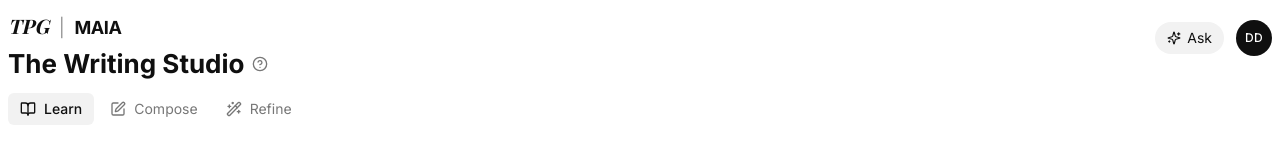
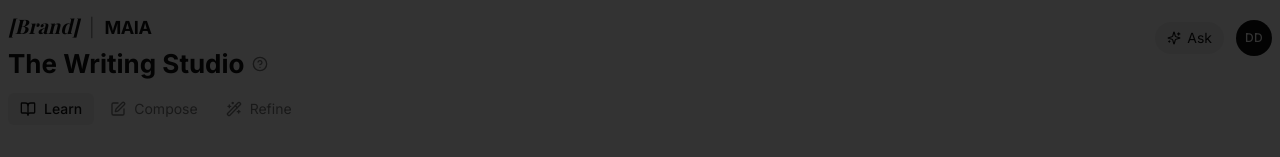
Before and after one commit to prophet-bar-graph/blank-forge-amazing-nest-v1q2, a Next.js app: page / in a window 1280 px wide. Shown: the top 157 px of the page. Built offline with nearby package versions, Linux system fonts and the light colour scheme; no server answers.

Commit message:
feat: updated page.tsx to use "[Brand]" as fallback and auto-open Configure Brand modal on first visit with no saved profile

```diff
--- a/app/page.tsx
+++ b/app/page.tsx
@@ -75,11 +75,20 @@ export default function Page() {
   const [brandModalOpen, setBrandModalOpen] = useState(false)
   const [aboutOpen, setAboutOpen] = useState(false)
   const sessionIdRef = useRef('')
-  const { profile: brandProfile } = useBrandProfile()
+  const { profile: brandProfile, loading: brandLoading } = useBrandProfile()
 
-  // No auto-open: the modal is only opened on demand via the AvatarDropdown's
-  // "Configure brand" entry. Auto-opening locked users behind the Radix overlay
-  // and the modal had no Skip path, so every other button on the page felt dead.
+  // Auto-open the onboarding modal on first visit (no saved profile). The
+  // modal has a close button and a Skip path, so the user can dismiss it and
+  // come back via the AvatarDropdown's "Configure brand" entry. Fires once.
+  const autoOpenedRef = useRef(false)
+  useEffect(() => {
+    if (autoOpenedRef.current) return
+    if (brandLoading) return
+    if (!brandProfile) {
+      autoOpenedRef.current = true
+      setBrandModalOpen(true)
+    }
+  }, [brandLoading, brandProfile])
 
   useEffect(() => {
     const onKey = (e: KeyboardEvent) => {
@@ -144,7 +153,7 @@ export default function Page() {
   const onRefine  = useCallback((prompt: string) => handleCallAgent(prompt, REFINE_AGENT_ID),  [handleCallAgent])
   const onChat    = useCallback((prompt: string) => handleCallAgent(prompt, CHAT_AGENT_ID),    [handleCallAgent])
 
-  const companyName = brandProfile?.companyName || 'TPG'
+  const companyName = brandProfile?.companyName || '[Brand]'
 
   return (
     <ErrorBoundary>
--- a/components/BrandProfileProvider.tsx
+++ b/components/BrandProfileProvider.tsx
@@ -1,7 +1,7 @@
 'use client'
 
 import React, { createContext, useCallback, useContext, useEffect, useMemo, useState } from 'react'
-import { TPG_SAMPLE_PROFILE, type BrandProfile } from '@/lib/brandProfile'
+import { type BrandProfile } from '@/lib/brandProfile'
 import { getOrCreateBrowserUserId, USER_ID_HEADER } from '@/lib/userId'
 
 interface BrandProfileContextValue {
@@ -16,11 +16,10 @@ interface BrandProfileContextValue {
 const BrandProfileContext = createContext<BrandProfileContextValue | null>(null)
 
 export function BrandProfileProvider({ children }: { children: React.ReactNode }) {
-  // Start with TPG so SSR + the first client render both have a populated
-  // brand even before fetchProfile runs (which it won't if React fails to
-  // hydrate). fetchProfile overrides with the real saved profile when one
-  // exists in the DB.
-  const [profile, setProfile] = useState<BrandProfile | null>(TPG_SAMPLE_PROFILE)
+  // Start null — UI renders a "[Brand]" placeholder and the onboarding modal
+  // auto-opens until the user saves a real profile. fetchProfile overrides
+  // with the real saved profile when one exists in the DB.
+  const [profile, setProfile] = useState<BrandProfile | null>(null)
   const [loading, setLoading] = useState(true)
   const [error, setError] = useState<string | null>(null)
   // Stable per-browser identifier. Computed once on mount; persists in localStorage.
@@ -41,25 +40,24 @@ export function BrandProfileProvider({ children }: { children: React.ReactNode }
         headers: { [USER_ID_HEADER]: userId },
       })
       if (res.status === 404) {
-        // No saved profile yet — fall back to TPG default in-memory.
-        setProfile(TPG_SAMPLE_PROFILE)
+        // No saved profile yet — leave profile null so the placeholder shows
+        // and the onboarding modal can auto-open.
+        setProfile(null)
         return
       }
       const json = await res.json().catch(() => null)
       if (json?.success && json.data) {
         setProfile(json.data as BrandProfile)
       } else {
-        // Any non-success response (500 from DB-init failure in preview env,
-        // 400 from missing user header, empty body, etc.) — treat as "no
-        // profile" and fall back to TPG. Capture the error for diagnostics
-        // but don't leave the user staring at a "Brand" shell.
+        // Any non-success response — treat as "no profile" and leave null
+        // so the user sees the placeholder + onboarding modal.
         setError(json?.error || `unexpected status ${res.status}`)
-        setProfile(TPG_SAMPLE_PROFILE)
+        setProfile(null)
       }
     } catch (err: any) {
-      // Network error, JSON parse failure, etc. — fall back to TPG.
+      // Network error, JSON parse failure, etc. — leave profile null.
       setError(err?.message || 'network error')
-      setProfile(TPG_SAMPLE_PROFILE)
+      setProfile(null)
     } finally {
       setLoading(false)
     }
@@ -120,15 +118,11 @@ export function BrandProfileProvider({ children }: { children: React.ReactNode }
 
 // Returns a permissive default when called outside the provider. ClientProviders
 // renders children without the provider for one tick during SSR/pre-mount —
-// throwing here would crash the whole tree during that tick. The default makes
-// sections fall back to emptyBrandProfile() via their `profile || empty`
-// pattern until the provider hydrates.
-// TPG as the no-provider default so sections that fall through this code
-// path (rendered before the provider mounts, or if the provider fails to
-// mount at all in a broken-hydration preview) still see a populated brand
-// instead of an empty `Brand` shell.
+// throwing here would crash the whole tree during that tick. Sections fall
+// back to emptyBrandProfile() via their `profile || empty` pattern until the
+// provider hydrates; the header shows a "[Brand]" placeholder.
 const NO_PROVIDER_DEFAULT: BrandProfileContextValue = {
-  profile: TPG_SAMPLE_PROFILE,
+  profile: null,
   loading: false,
   error: null,
   userId: '',
```
